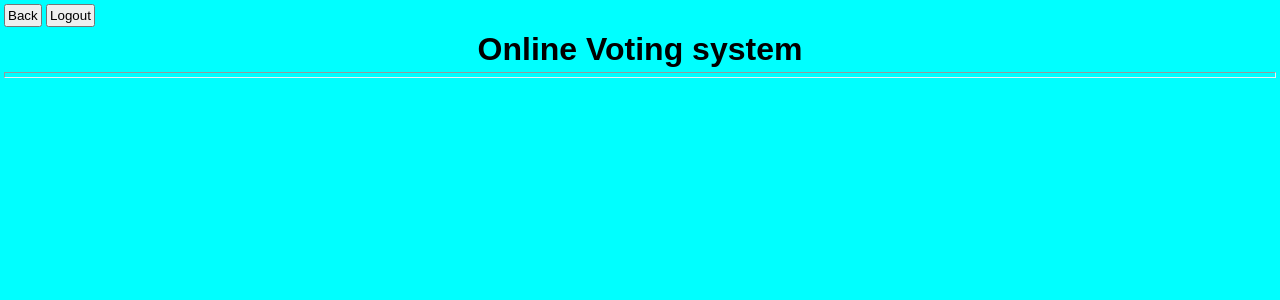
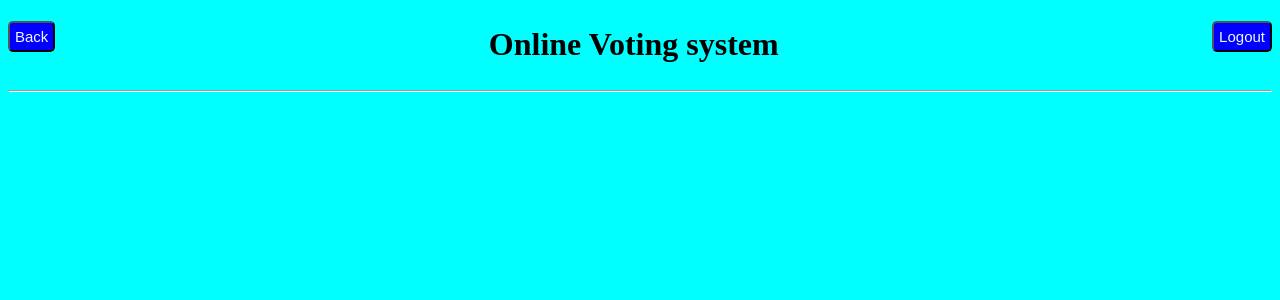
Before and after one commit to ICNZACK/ONLINE-VOTING-SYSTEM, a PHP site: page /Routes/dashboard.php in a window 1280 px wide. Shown: the top 300 px of the page. Run offline with PHP 8.4, Linux system fonts and the light colour scheme; the visitor is signed in with stand-in values (Sample User, id 1).

Commit message:
dashboard design

```diff
--- a/Routes/dashboard.php
+++ b/Routes/dashboard.php
@@ -13,8 +13,28 @@
     <link rel="stylesheet" href="style.css">
 </head>
 <body>
-     <button>Back</button>
-    <button>Logout</button>
+    <style>
+        #backbtn{
+            padding: 5px;
+            font-size: 15px;
+            background-color: blue;
+            color: aliceblue;
+            border-radius: 5px;
+            float: left;
+        }
+
+        #logoutbtn{
+            padding: 5px;
+            font-size: 15px;
+            background-color: blue;
+            color: aliceblue;
+            border-radius: 5px;
+            float: right;
+        }
+    </style>
+
+     <button id="backbtn">Back</button>
+    <button id="logoutbtn">Logout</button>
     <center><h1>Online Voting system</h1></center>
     <hr>
     <div class="profile"></div>
--- a/Routes/style.css
+++ b/Routes/style.css
@@ -1,16 +1,8 @@
-*{
-    margin: 0;
-    padding: 2px;
-    box-sizing: border-box;
-    font-family:"poppings",sans-serif;
+body{
+    background-color: aqua;
+    text-align: center;
 }
-body{
 
-        background-color: aqua;
-        /*background: url("reg.jpg") no-repeat;
-        background-size: cover;
-        background-position: center;*/
-    }
-p{
-    padding: 0 5px;
+h1{
+    padding: 5px;
 }
```
Also changed, not shown: css/stylesheet.css (line endings or trailing spaces).
